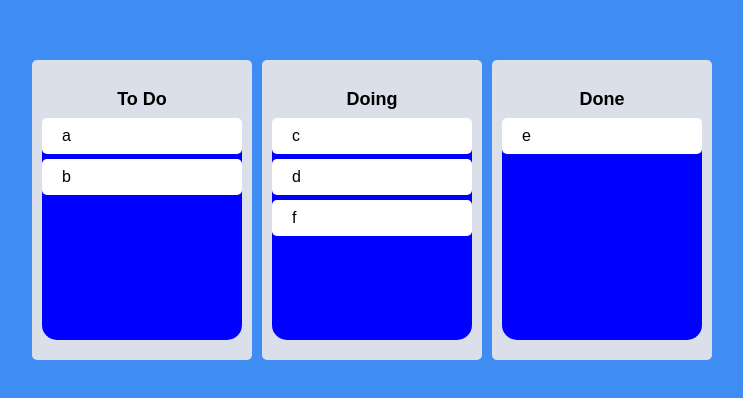
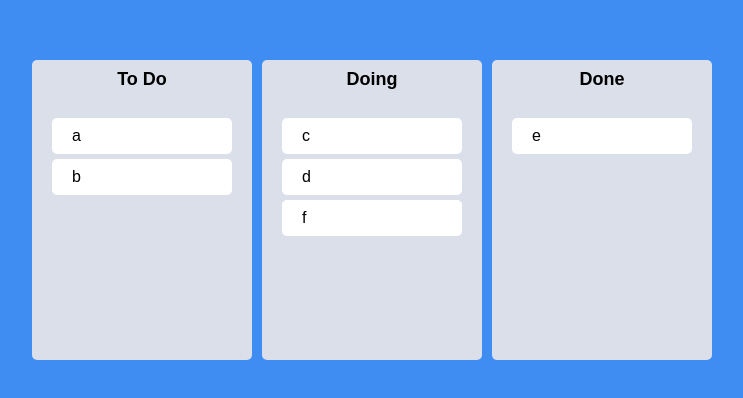
Before and after one commit to WithYourLanguage/resat-master-class, a React (Create React App) app: page / in a window 1280 px wide. Shown: the part 190-588 px from the top of the page, without its empty margins (268-1011 px from the left). Built offline with nearby package versions, Linux system fonts and the light colour scheme.

Commit message:
7.12 Final Styles
강의 7.12에서는 다양한 style를 수정했다

```diff
--- a/src/components/Board.tsx
+++ b/src/components/Board.tsx
@@ -3,8 +3,7 @@
 import styled from "styled-components";
 
 const Wrapper = styled.div`
-  padding: 20px 10px;
-  padding-top: 30px;
+  padding-top: 10px;
   border-radius: 5px;
   background-color: ${(props) => props.theme.boardColor};
   min-height: 300px;
@@ -31,10 +30,15 @@
 
 const Area = styled.div<IAreaProps>`
   background-color: ${(props) =>
-    props.isDraggingOver ? "pink" : props.isDraggingFromThis ? "red" : "blue"};
+    props.isDraggingOver
+      ? "#dfe6e9"
+      : props.isDraggingFromThis
+      ? "#b2bec3"
+      : "transparent"};
   flex-grow: 1;
-  border-radius: 15px;
+  border-radius: 15px 15px 0px 0px;
   transition: background-color 0.2s ease-in-out;
+  padding: 20px;
 `;
 
 function Board({ toDos, boardId }: IBoardProps) {
--- a/src/components/DraggableCard.tsx
+++ b/src/components/DraggableCard.tsx
@@ -2,10 +2,12 @@
 import styled from "styled-components";
 import React from "react";
 
-const Card = styled.div`
+const Card = styled.div<{ isDragging: boolean }>`
   padding: 10px 20px;
   margin-bottom: 5px;
-  background-color: ${(props) => props.theme.cardColor};
+  background-color: ${(props) =>
+    props.isDragging ? "#74b9ff" : props.theme.cardColor};
+  box-shadow: ${(props) => (props.isDragging ? "0px 0px 15px #74b9ff" : "")};
   border-radius: 5px;
 `;
 
@@ -18,8 +20,9 @@
   console.log(toDo, "has been rendered");
   return (
     <Draggable key={toDo} draggableId={toDo} index={index}>
-      {(magic) => (
+      {(magic, snapshot) => (
         <Card
+          isDragging={snapshot.isDragging}
           ref={magic.innerRef}
           {...magic.draggableProps}
           {...magic.dragHandleProps}
```
